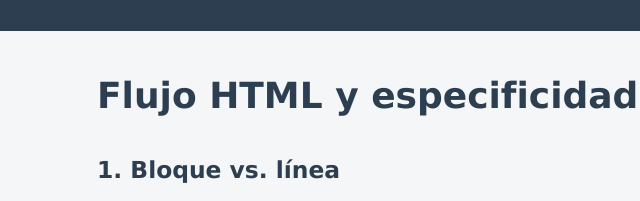
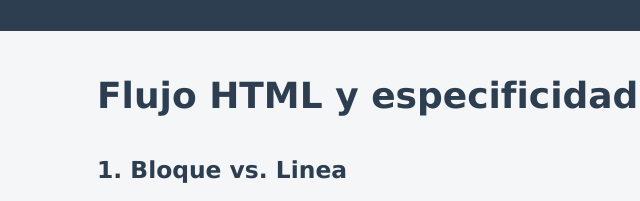
Before and after one commit to Leandrogaido-lg/pryParcialAppWeb_Gaido, a website: page ParcialAppWeb/src/index.html in a window 1280 px wide. Shown: the top 201 px of the page, 163-803 px from the left. Drawn offline with Linux system fonts and the light colour scheme.

Commit message:
terminado

```diff
--- a/ParcialAppWeb/src/index.html
+++ b/ParcialAppWeb/src/index.html
@@ -21,12 +21,12 @@
     <main class="contenido-principal">
         <h1>Flujo HTML y especificidad CSS</h1>
 
-        <!--BLOQUE VS LÍNEA  -->
+        <!--bloque vs linea  -->
         <section id="flujo">
-            <h2 class="titulo-seccion">1. Bloque vs. línea</h2>
+            <h2 class="titulo-seccion">1. Bloque vs. Linea</h2>
 
             <!--
-                BLOQUE: <article>, <h3>, <p> -> ocupan todo el ancho y fuerzan salto de línea.
+                BLOQUE: <article>, <h3>, <p> -> ocupan todo el ancho y fuerzan salto de linea.
                 EN LÍNEA: <strong>, <em>, <span> -> miden lo que mide su contenido.
                 En pantalla: azul = bloque, amarillo = línea.
             -->
@@ -58,7 +58,7 @@
             </article>
         </section>
 
-        <!--EXCEPCIÓN: <a> -->
+        <!--excepción del <a> -->
         <section id="excepcion">
             <h2 class="titulo-seccion">2. La excepción del a </h2>
 
@@ -74,7 +74,7 @@
             </a>
         </section>
 
-        <!-- ESPECIFICIDAD -->
+        <!-- especificidad -->
         <section id="especificidad">
             <h2 class="titulo-seccion">3. Especificidad</h2>
 
@@ -104,7 +104,7 @@
             </article>
 
             <!--
-                COMBATE: un solo <h2> con etiqueta, clase e ID.
+                combate: un solo <h2> con etiqueta, clase e ID.
                 Las 5 reglas apuntan a él y solo una se ve.
             -->
             <article class="tarjeta">
--- a/ParcialAppWeb/src/recursos/estilos/index.css
+++ b/ParcialAppWeb/src/recursos/estilos/index.css
@@ -14,7 +14,6 @@
   --espaciado: 20px;
 }
 
-/* selectores de TIPO (nombre de la etiqueta) */
 html,
 body {
   margin: 0;
@@ -175,8 +174,7 @@ h4.lab-compuesto {
 #lab-final.lab-ganador {
   color: var(--color-ganador);
 }
-
-/* BATALLA SOBRE EL MISMO ELEMENTO
+/* batalla sobre el mismo elemento
   Todas apuntan a <h2 id="titular-especifico" class="titular-articulo">*/
 
 /* 1. TIPO (0,0,0,1) */
```
Also changed, not shown: 1 other file.
